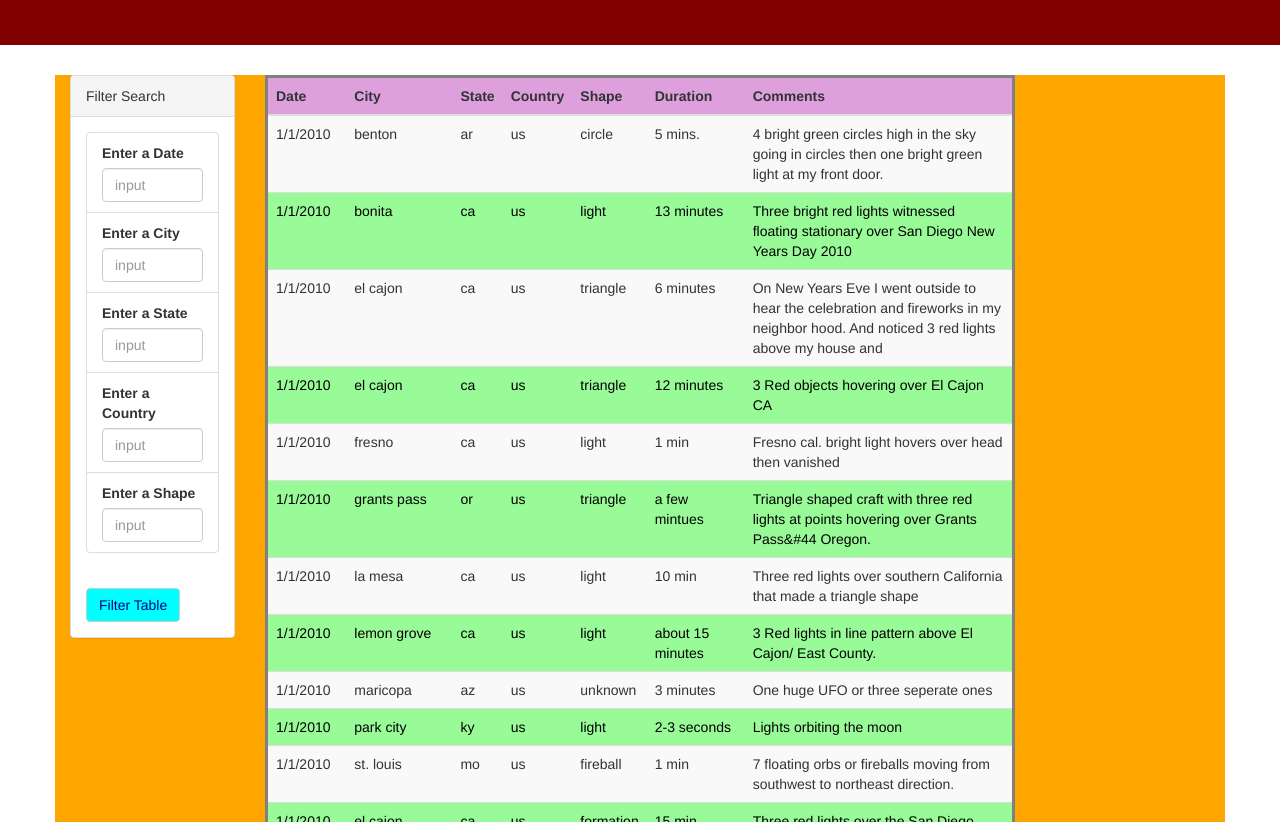
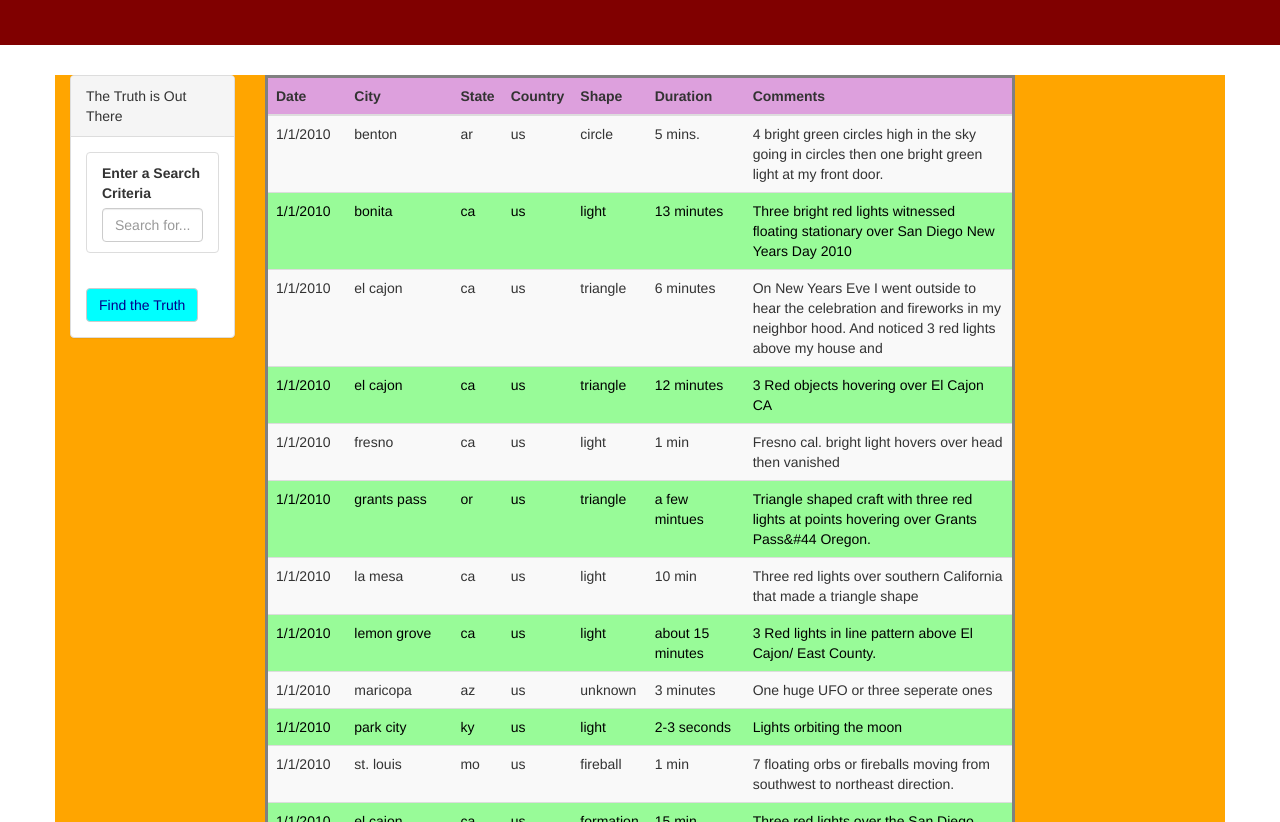
Before and after one commit to swillia75/UFO_reports_using_js, a plain HTML site: page UFO-level-2/index.html in a window 1280 px wide. Shown: the part 595-1417 px from the top of the page. Drawn offline with nearby package versions, Linux system fonts and the light colour scheme.

Commit message:
final commit for submission

```diff
--- a/UFO-level-2/index.html
+++ b/UFO-level-2/index.html
@@ -21,34 +21,18 @@
         <div class="col-md-2">
           <aside class="filters">
             <div class="panel panel-default">
-              <div class="panel-heading">Filter Search</div>
+              <div class="panel-heading">The Truth is Out There</div>
               <div class="panel-body">
                 <form>
                   <div class="form-group">
                     <ul class="list-group" id="filters">
                       <li class="filter list-group-item">
-                        <label for="date">Enter a Date</label>
-                        <input class="form-control" id="input" type="text" placeholder="input">
+                        <label for="date">Enter a Search Criteria</label>
+                        <input class="form-control" id="input" type="text" placeholder="Search for...">
                       </li>
-                      <li class="filter list-group-item">
-                        <label for="city">Enter a City</label>
-                        <input class="form-control" id="input" type="text" placeholder="input">
-                      </li>
-                      <li class="filter list-group-item">
-                        <label for="state">Enter a State</label>
-                        <input class="form-control" id="input" type="text" placeholder="input">
-                      </li>
-                      <li class="filter list-group-item">
-                        <label for="country">Enter a Country</label>
-                        <input class="form-control" id="input" type="text" placeholder="input">
-                      </li>
-                      <li class="filter list-group-item">
-                        <label for="shape">Enter a Shape</label>
-                        <input class="form-control" id="input" type="text" placeholder="input">
-                      </li>
-                     </ul>
+                    </ul>
                   </div>
-                  <button id="filter-btn" type="button" class="btn btn-default">Filter Table</button>
+                  <button id="filter-btn" type="button" class="btn btn-default">Find the Truth</button>
                 </form>
               </div>
             </div>
```
Also changed, not shown: UFO-level-1/index.html (+2 -2 lines).
